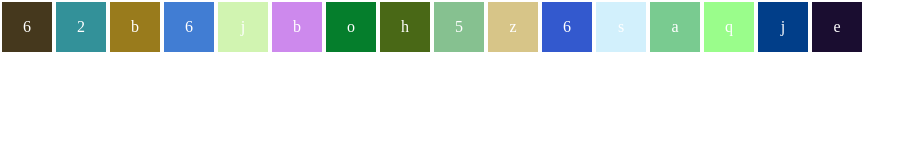
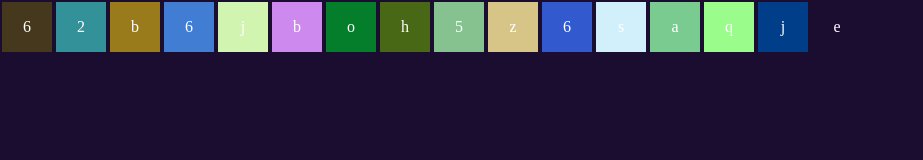
Before and after one commit to PitamberRawat/colorfullboxes, a plain HTML site: page index.html in a window 1280 px wide. Shown: the whole page, without its empty margins (0-923 px from the left). Drawn offline with Linux system fonts and the light colour scheme.

Commit message:
Update index.html

```diff
--- a/index.html
+++ b/index.html
@@ -44,6 +44,7 @@
                 hexColor += hex[getRandomNumber()]
                 div.textContent = na[getRandomNa()]
                 div.style.backgroundColor = hexColor;
+                 document.body.style.backgroundColor = hexColor;
             }
             function getRandomNumber() {
                 return Math.floor(Math.random() * hex.length)
```
